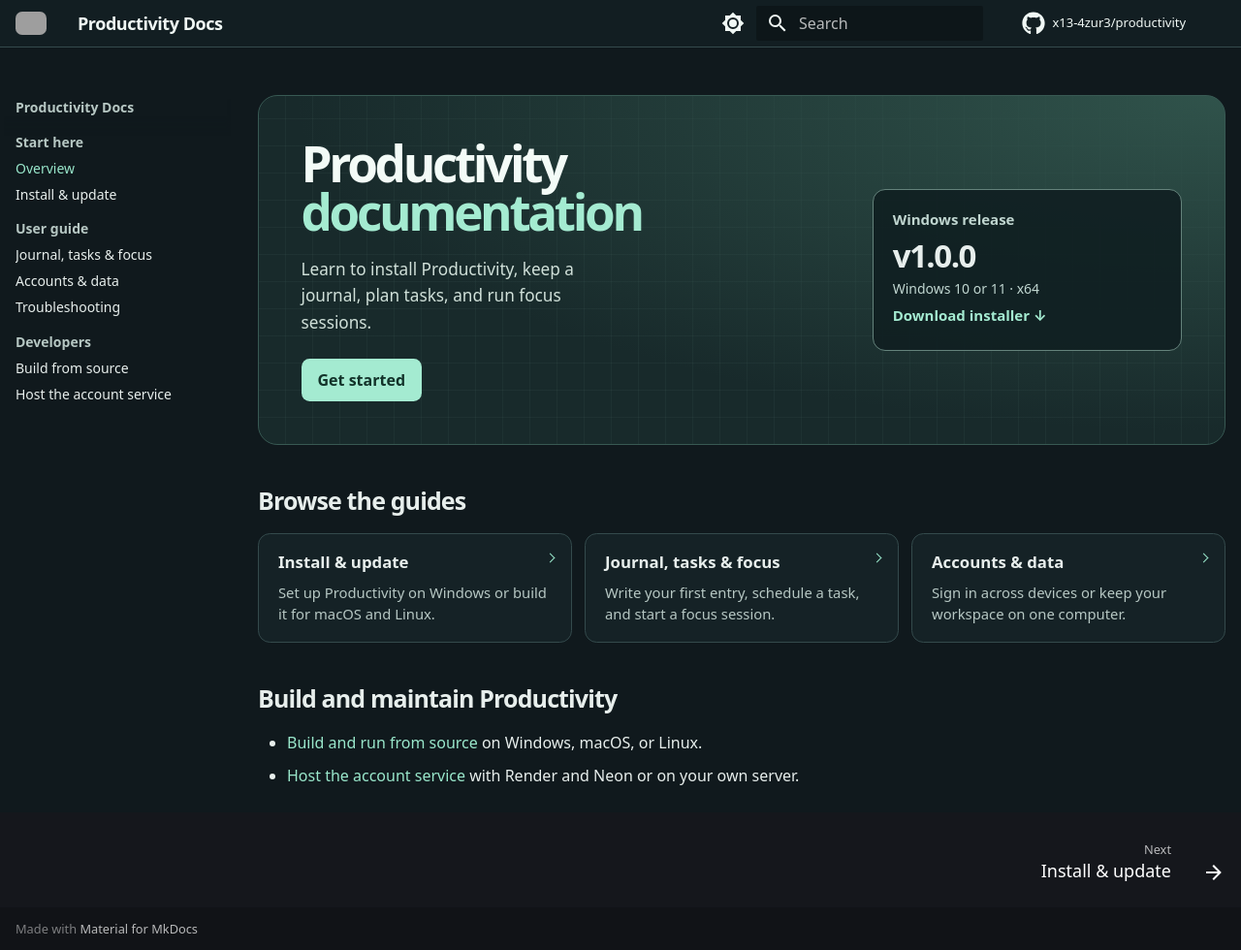
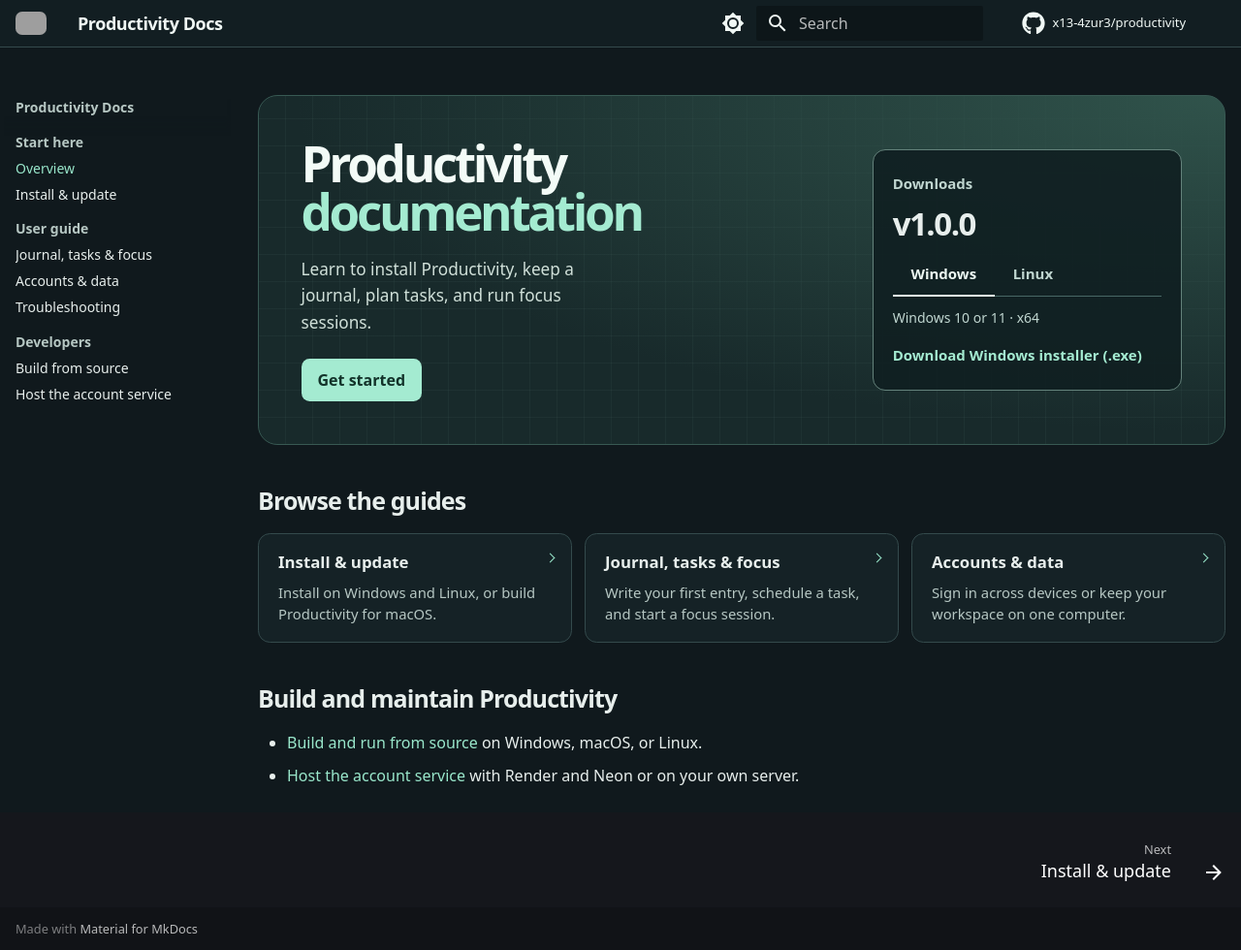
Before and after one commit to x13-4zur3/productivity, an MkDocs documentation site: the page built from docs/pages/index.md, in a window 1280 px wide and 980 px high. Shown: the whole window at 97% size. Built offline with MkDocs 1.6.1 and Material for MkDocs 9.7.7, drawn with Linux system fonts in a browser that asks for light colours; comment, search, counter and statistics services are not loaded; grey boxes are pictures that could not be loaded.

Commit message:
Revise documentation and add Linux download links
Updated the documentation to improve clarity and added download links for Linux installers.

```diff
--- a/docs/pages/index.md
+++ b/docs/pages/index.md
@@ -4,18 +4,33 @@ hide:
   - toc
 ---
 
-<section class="docs-hero" aria-labelledby="intro-heading">
+<section class="docs-hero" aria-labelledby="intro-heading" markdown="block">
+
   <div class="docs-intro">
     <h1 id="intro-heading">Productivity<br><span>documentation</span></h1>
     <p>Learn to install Productivity, keep a journal, plan tasks, and run focus sessions.</p>
     <a class="docs-primary" href="install/">Get started</a>
   </div>
-  <aside class="docs-release" aria-labelledby="release-heading">
-    <h2 id="release-heading">Windows release</h2>
-    <p class="docs-version">v1.0.0</p>
+
+<aside class="docs-release" aria-labelledby="release-heading" markdown="block">
+
+<h2 id="release-heading">Downloads</h2>
+<p class="docs-version">v1.0.0</p>
+
+=== "Windows"
+
     <p class="docs-platform">Windows 10 or 11 · x64</p>
-    <a href="https://github.com/x13-4zur3/productivity/releases/download/v1.0.0/Productivity-Setup-x64.exe">Download installer <span aria-hidden="true">↓</span></a>
-  </aside>
+
+    [Download Windows installer (.exe)](https://github.com/x13-4zur3/productivity/releases/download/v1.0.0/Productivity-Setup-x64.exe)
+
+=== "Linux"
+
+    [Download Debian / Ubuntu package (.deb)](https://github.com/x13-4zur3/productivity/releases/download/v1.0.0/productivity_1.0.0_all.deb)
+
+    [Download portable archive (.tar.gz)](https://github.com/x13-4zur3/productivity/releases/download/v1.0.0/Productivity-Linux.tar.gz)
+
+</aside>
+
 </section>
 
 ## Browse the guides
@@ -23,7 +38,7 @@ hide:
 <div class="docs-cards">
   <a href="install/" class="docs-card">
     <span class="docs-card-title">Install &amp; update</span>
-    <span class="docs-card-description">Set up Productivity on Windows or build it for macOS and Linux.</span>
+    <span class="docs-card-description">Install on Windows and Linux, or build Productivity for macOS.</span>
   </a>
   <a href="use/" class="docs-card">
     <span class="docs-card-title">Journal, tasks &amp; focus</span>
```
